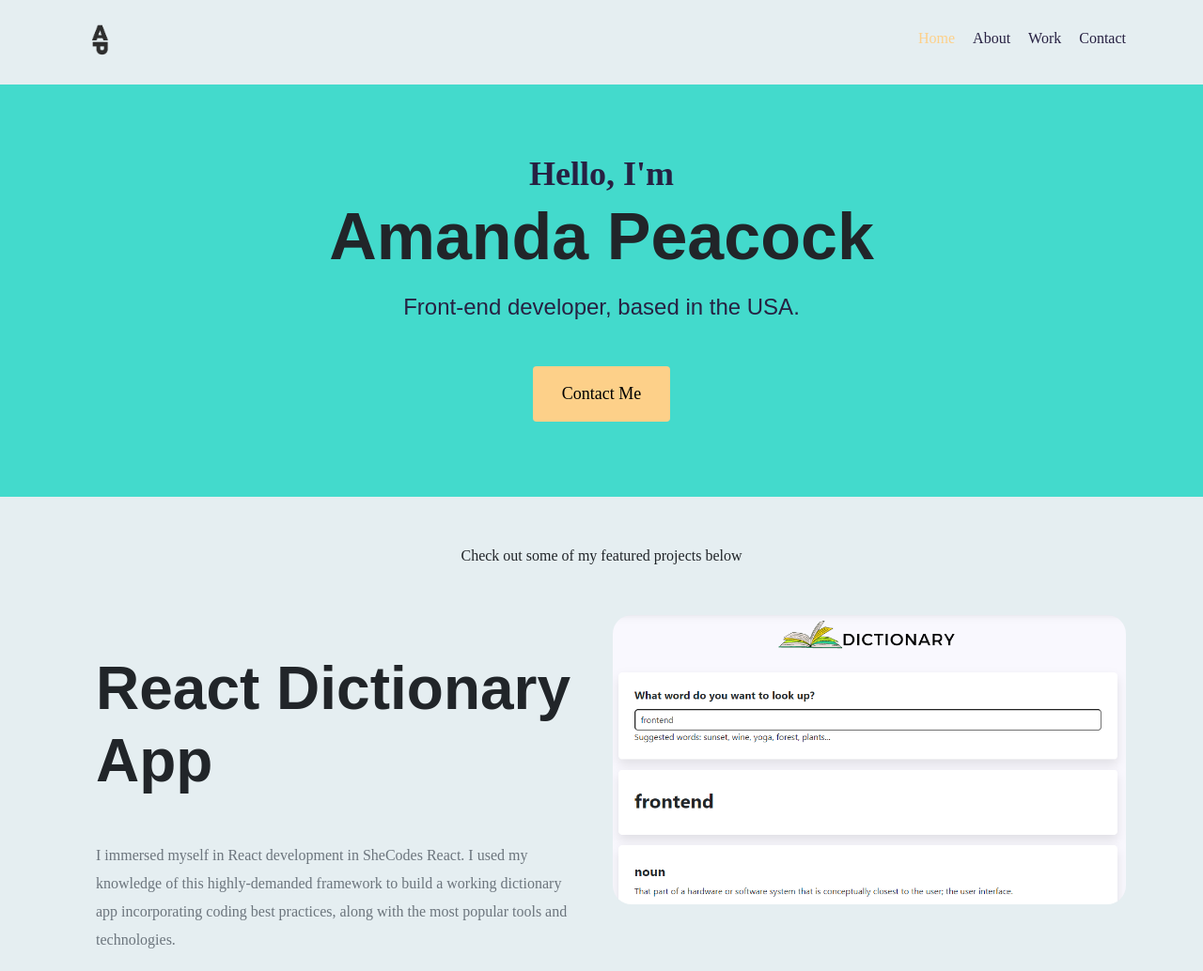
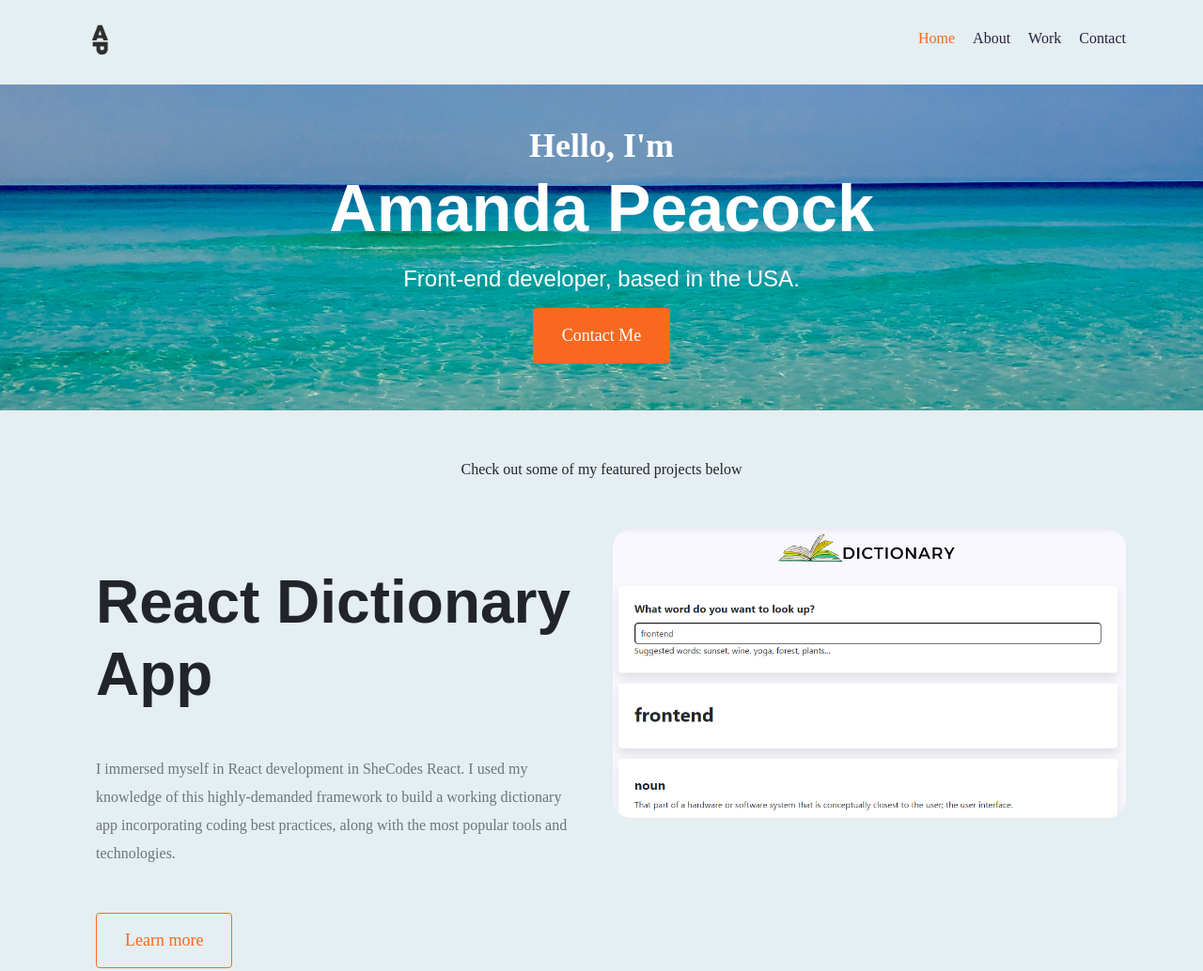
Before and after one commit to AmandaWalden/My-Portfolio-Project-main, a website: page index.html in a window 1280 px wide. Shown: the top 1034 px of the page at 94% size. Drawn offline with nearby package versions, Linux system fonts and the light colour scheme.

Commit message:
changed colors and pictures

```diff
--- a/index.html
+++ b/index.html
@@ -30,10 +30,10 @@
         </ul>
       </nav>
     </div>
-    <div class="hero">
+    <div class="hero mb-5">
       <p> Hello, I'm</p>
       <h1>Amanda Peacock</h1>
-      <h2 class="mb-5">Front-end developer, based in the USA.</h2>
+      <h2 class="mb-3">Front-end developer, based in the USA.</h2>
       <div>
         <a href="/contact.html" class="btn btn-branding" title="Contact Me">Contact Me</a>
       </div>
@@ -132,7 +132,7 @@
           <i class="fa-brands fa-linkedin"></i>
         </a>
         </div>
-        <p class="text-center mt-5"> ✌ This project was coded by Amanda Peacock, and it is <a href="https://github.com/AmandaWalden/My-Portfolio-Project" target="_blank" title="This Portfolio's Repository">open-sourced</a></p>
+        <p class="text-center mt-5"> This project was coded by Amanda Peacock, and it is <a href="https://github.com/AmandaWalden/My-Portfolio-Project" target="_blank" title="This Portfolio's Repository">open-sourced</a></p>
       </footer>
     </div>
   </body>
--- a/styles/portfolio.css
+++ b/styles/portfolio.css
@@ -1,6 +1,6 @@
 :root {
-  --branding-color: #FDD089;
-  --secondary-color: #43DACC;
+  --branding-color: #F96820;
+  --secondary-color: #95DDDA;
   --heading-font-family: "Poppins", sans-serif;
 
   --default-font-family: .oswald-<uniquifier> {
@@ -13,6 +13,9 @@ body {
   font-family: var(--default-font-family);
   background-color:  #E5EEF1;
 
+}
+a {
+  color: #F96820;
 }
 
 h1,
@@ -48,21 +51,27 @@ img {
   margin-left: auto;
 }
 .hero {
-  background-color: var(--secondary-color);
+  background-image:url(../images/destin-beach.jpeg);
   text-align: center;
-  padding: 80px 20px;
+  background-repeat: no-repeat;
+  background-size: cover;
+  padding: 50px;
+}
+.hero h1 {
+  color:white;
 }
 .hero p {
   font-size: 36px;
   font-weight: bold;
-  color: #272142;
+  color:white;
   margin: 0;
 }
+
 .hero h2 {
   font-family: var(--heading-font-family);
   font-weight: normal;
   font-size: 24px;
-  color: #272142;
+  color:white;
 }
 .content-container container {
   padding: 60px 20px;
@@ -98,7 +107,7 @@ img {
 .btn-branding {
   background: var(--branding-color);
   border-radius: 4px;
-  color: #000000;
+  color: #fff;
   font-size: 18px;
   line-height: 27px;
   padding: 15px 30px;
```
Also changed, not shown: about.html (+2 -2 lines), contact.html (+1 -1 lines), work.html (+1 -1 lines), images/Patricia.png (deleted), images/aW (3).png (deleted), images/destin-beach.jpeg (added), images/my-destin-background-2.0.jpeg (added), images/my-destin-background.jpeg (added), images/profile-pic.jpeg (added), images/yogurt.png (deleted), 2 other files.
